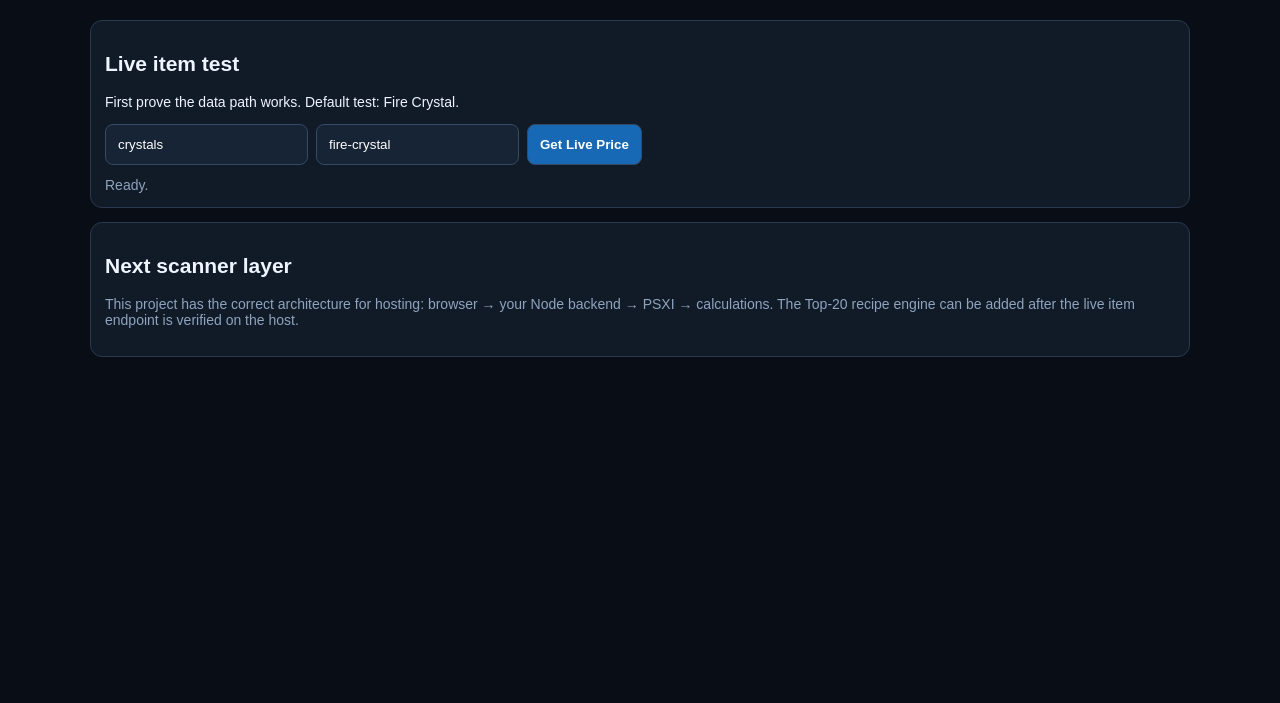
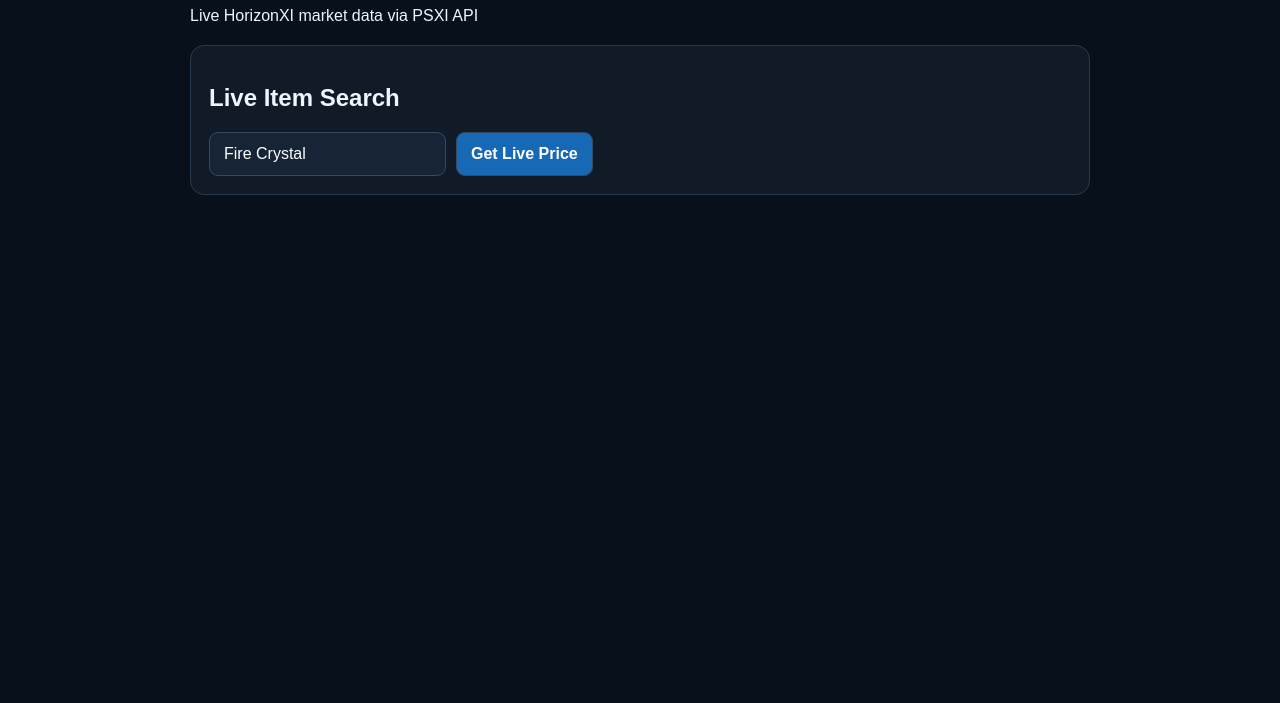
Before and after one commit to zzyyzz1/horizonxi-profit-scanner, a website: page index.html in a window 1280 px wide. Shown: the part 97-800 px from the top of the page. Drawn offline with Linux system fonts and the light colour scheme.

Commit message:
Update index.html

```diff
--- a/index.html
+++ b/index.html
@@ -1,20 +1,170 @@
-<!doctype html><html><head><meta charset="utf-8"><meta name="viewport" content="width=device-width,initial-scale=1">
-<title>HorizonXI Profit Scanner</title><style>
-body{margin:0;background:#090e16;color:#eef5ff;font:14px Arial}header,main{max-width:1100px;margin:auto;padding:18px}header{border-bottom:1px solid #26364b}h1{margin:0}.muted{color:#8fa4be}
-.panel{background:#111a27;border:1px solid #29394e;border-radius:12px;padding:14px;margin-top:14px}.bar{display:flex;gap:8px;flex-wrap:wrap}
-input,button{padding:12px;border-radius:8px;border:1px solid #344a65;background:#172435;color:white}button{background:#1769b6;font-weight:bold}
-.result{margin-top:15px;display:grid;grid-template-columns:repeat(4,1fr);gap:10px}.k{background:#162231;padding:13px;border-radius:9px}.v{font-size:20px;font-weight:bold;margin-top:5px}
-a{color:#8cc6ff}@media(max-width:650px){.result{grid-template-columns:1fr 1fr}}
-</style></head><body><header><h1>HorizonXI Profit Scanner</h1><div class=muted>Server-backed build — PSXI data is fetched by the backend, not by local-file JavaScript.</div></header>
-<main><div class=panel><h2>Live item test</h2><p>First prove the data path works. Default test: Fire Crystal.</p>
-<div class=bar><input id=cat value="crystals" placeholder="PSXI category"><input id=slug value="fire-crystal" placeholder="item slug"><button id=go>Get Live Price</button></div>
-<div id=msg class=muted style="margin-top:12px">Ready.</div><div id=out></div></div>
-<div class=panel><h2>Next scanner layer</h2><p class=muted>This project has the correct architecture for hosting: browser → your Node backend → PSXI → calculations. The Top-20 recipe engine can be added after the live item endpoint is verified on the host.</p></div></main>
+<!doctype html>
+<html lang="en">
+<head>
+  <meta charset="utf-8">
+  <meta name="viewport" content="width=device-width,initial-scale=1">
+  <title>HorizonXI Profit Scanner</title>
+  <style>
+    body{
+      margin:0;
+      background:#08111b;
+      color:#eef5ff;
+      font-family:Arial,sans-serif;
+    }
+    main{
+      max-width:900px;
+      margin:auto;
+      padding:24px;
+    }
+    .card{
+      background:#111b28;
+      border:1px solid #29394e;
+      border-radius:14px;
+      padding:18px;
+      margin-top:20px;
+    }
+    input,button{
+      padding:12px 14px;
+      border-radius:9px;
+      border:1px solid #344a65;
+      background:#172435;
+      color:white;
+      font-size:16px;
+    }
+    button{
+      background:#1769b6;
+      font-weight:bold;
+      cursor:pointer;
+    }
+    .row{
+      display:flex;
+      gap:10px;
+      flex-wrap:wrap;
+    }
+    .result{
+      display:grid;
+      grid-template-columns:repeat(4,1fr);
+      gap:10px;
+      margin-top:18px;
+    }
+    .box{
+      background:#162231;
+      padding:14px;
+      border-radius:10px;
+    }
+    .label{
+      color:#8fa4be;
+      font-size:13px;
+    }
+    .value{
+      font-size:22px;
+      font-weight:bold;
+      margin-top:5px;
+    }
+    .error{color:#ff7474;margin-top:12px}
+    .ok{color:#5fe090;margin-top:12px}
+    @media(max-width:700px){
+      .result{grid-template-columns:1fr 1fr}
+    }
+  </style>
+</head>
+<body>
+<main>
+  <h1>HorizonXI Profit Scanner</h1>
+  <p>Live HorizonXI market data via PSXI API</p>
+
+  <div class="card">
+    <h2>Live Item Search</h2>
+
+    <div class="row">
+      <input id="search" value="Fire Crystal" placeholder="Item name">
+      <button onclick="getItem()">Get Live Price</button>
+    </div>
+
+    <div id="status"></div>
+    <div id="result"></div>
+  </div>
+</main>
+
 <script>
-const $=x=>document.getElementById(x),fmt=x=>x==null?"—":x.toLocaleString()+" gil";
-$("go").onclick=async()=>{ $("msg").textContent="Fetching PSXI…";$("out").innerHTML="";
-try{let r=await fetch(`/api/item?cat=${encodeURIComponent($("cat").value)}&slug=${encodeURIComponent($("slug").value)}`),d=await r.json();if(!r.ok)throw Error(d.error||"Request failed");
-$("msg").textContent="Live response received.";
-$("out").innerHTML=`<h3>${d.title||"Item"}</h3><div class=result><div class=k><div class=muted>Single</div><div class=v>${fmt(d.singlePrice)}</div></div><div class=k><div class=muted>Single stock</div><div class=v>${d.singleStock??"—"}</div></div><div class=k><div class=muted>Stack</div><div class=v>${fmt(d.stackPrice)}</div></div><div class=k><div class=muted>Stack stock</div><div class=v>${d.stackStock??"—"}</div></div></div><p><a href="${d.source}" target=_blank>Open source on PSXI</a></p>`;
-}catch(e){$("msg").textContent="Error: "+e.message}}
-</script></body></html>
+async function getItem() {
+  const search = document.getElementById("search").value.trim();
+  const status = document.getElementById("status");
+  const result = document.getElementById("result");
+
+  status.className = "";
+  status.textContent = "Loading...";
+  result.innerHTML = "";
+
+  try {
+    const r = await fetch("/api/item?search=" + encodeURIComponent(search));
+    const d = await r.json();
+
+    if (!r.ok) {
+      throw new Error(d.error || "Request failed");
+    }
+
+    const singlePrice =
+      d.singlePrice ??
+      d.price ??
+      d.single ??
+      d.currentPrice ??
+      null;
+
+    const stackPrice =
+      d.stackPrice ??
+      d.stack ??
+      null;
+
+    const singleStock =
+      d.singleStock ??
+      d.stock ??
+      null;
+
+    const stackStock =
+      d.stackStock ??
+      null;
+
+    const name =
+      d.itemName ??
+      d.name ??
+      search;
+
+    status.className = "ok";
+    status.textContent = "Live data received";
+
+    result.innerHTML = `
+      <h3>${name}</h3>
+      <div class="result">
+        <div class="box">
+          <div class="label">Single Price</div>
+          <div class="value">${singlePrice ?? "—"}</div>
+        </div>
+
+        <div class="box">
+          <div class="label">Stack Price</div>
+          <div class="value">${stackPrice ?? "—"}</div>
+        </div>
+
+        <div class="box">
+          <div class="label">Single Stock</div>
+          <div class="value">${singleStock ?? "—"}</div>
+        </div>
+
+        <div class="box">
+          <div class="label">Stack Stock</div>
+          <div class="value">${stackStock ?? "—"}</div>
+        </div>
+      </div>
+
+      <pre style="white-space:pre-wrap;margin-top:20px;color:#9fb2c9">${JSON.stringify(d,null,2)}</pre>
+    `;
+
+  } catch (e) {
+    status.className = "error";
+    status.textContent = "Error: " + e.message;
+  }
+}
+</script>
+</body>
+</html>
```
